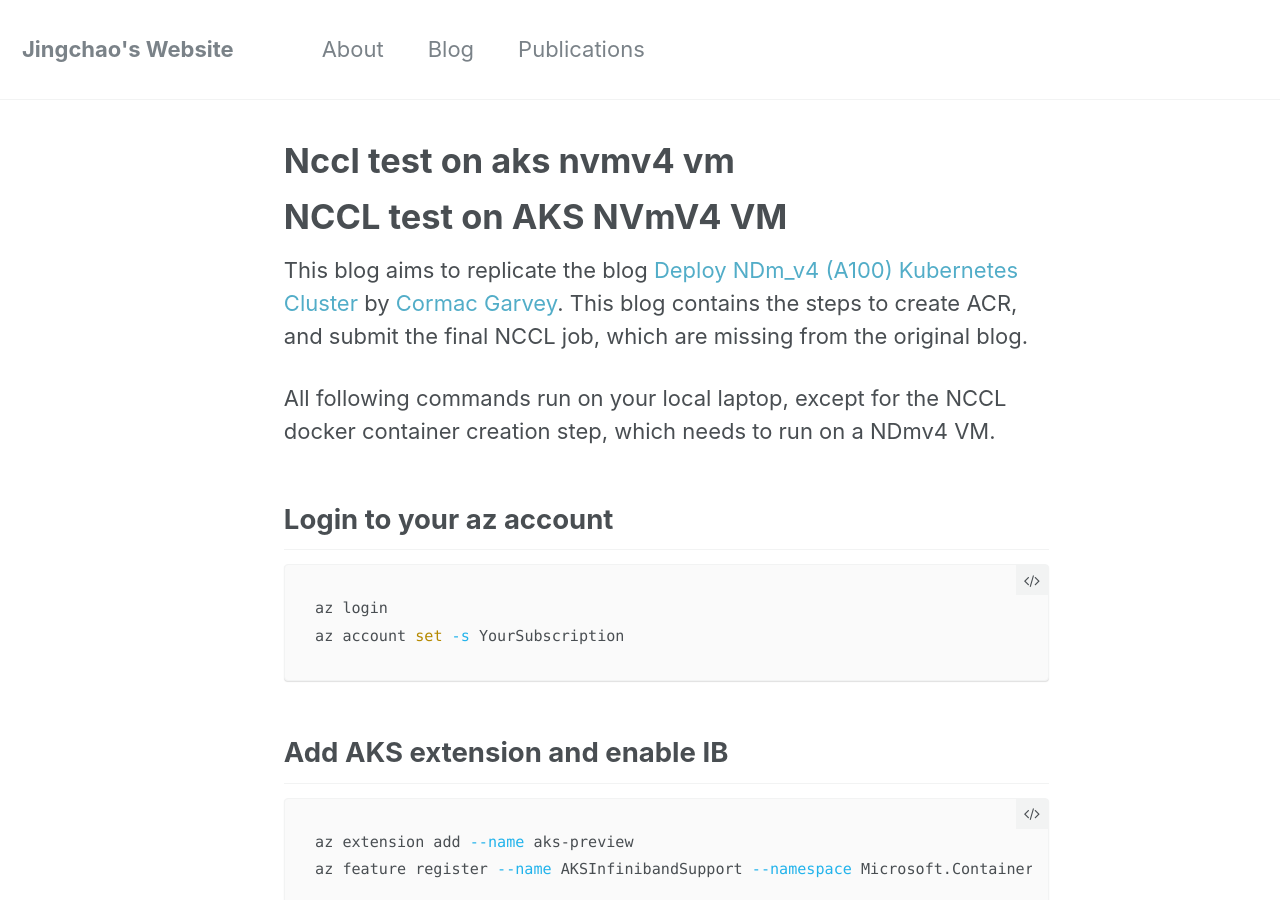
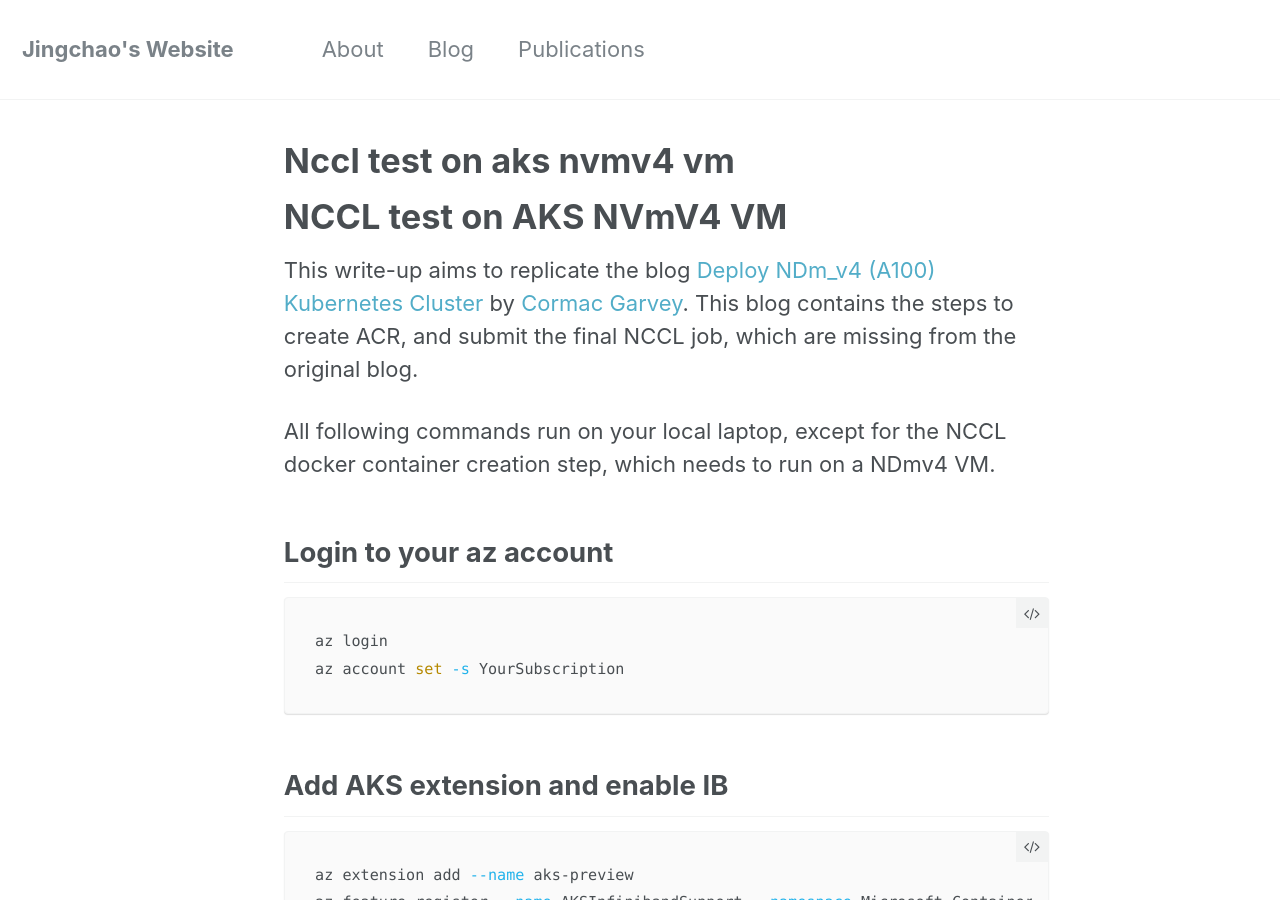
Before and after one commit to JingchaoZhang/JingchaoZhang.github.io, a Jekyll site: the page built from _posts/2023-09-11-NCCL test on AKS NVmV4 VM.md, in a window 1280 px wide and 900 px high. Built offline with Jekyll 4.4.1, drawn with Linux system fonts in a browser that asks for light colours.

Commit message:
Update 2023-09-11-NCCL test on AKS NVmV4 VM.md

```diff
--- a/_posts/2023-09-11-NCCL test on AKS NVmV4 VM.md
+++ b/_posts/2023-09-11-NCCL test on AKS NVmV4 VM.md
@@ -4,7 +4,7 @@
 ---
 
 # NCCL test on AKS NVmV4 VM
-This blog aims to replicate the blog [Deploy NDm_v4 (A100) Kubernetes Cluster](https://techcommunity.microsoft.com/t5/azure-high-performance-computing/deploy-ndm-v4-a100-kubernetes-cluster/ba-p/3838871) by [Cormac Garvey](https://techcommunity.microsoft.com/t5/user/viewprofilepage/user-id/364170). This blog contains the steps to create ACR, and submit the final NCCL job, which are missing from the original blog.
+This write-up aims to replicate the blog [Deploy NDm_v4 (A100) Kubernetes Cluster](https://techcommunity.microsoft.com/t5/azure-high-performance-computing/deploy-ndm-v4-a100-kubernetes-cluster/ba-p/3838871) by [Cormac Garvey](https://techcommunity.microsoft.com/t5/user/viewprofilepage/user-id/364170). This blog contains the steps to create ACR, and submit the final NCCL job, which are missing from the original blog.
 
 All following commands run on your local laptop, except for the NCCL docker container creation step, which needs to run on a NDmv4 VM.
 ## Login to your az account
```
